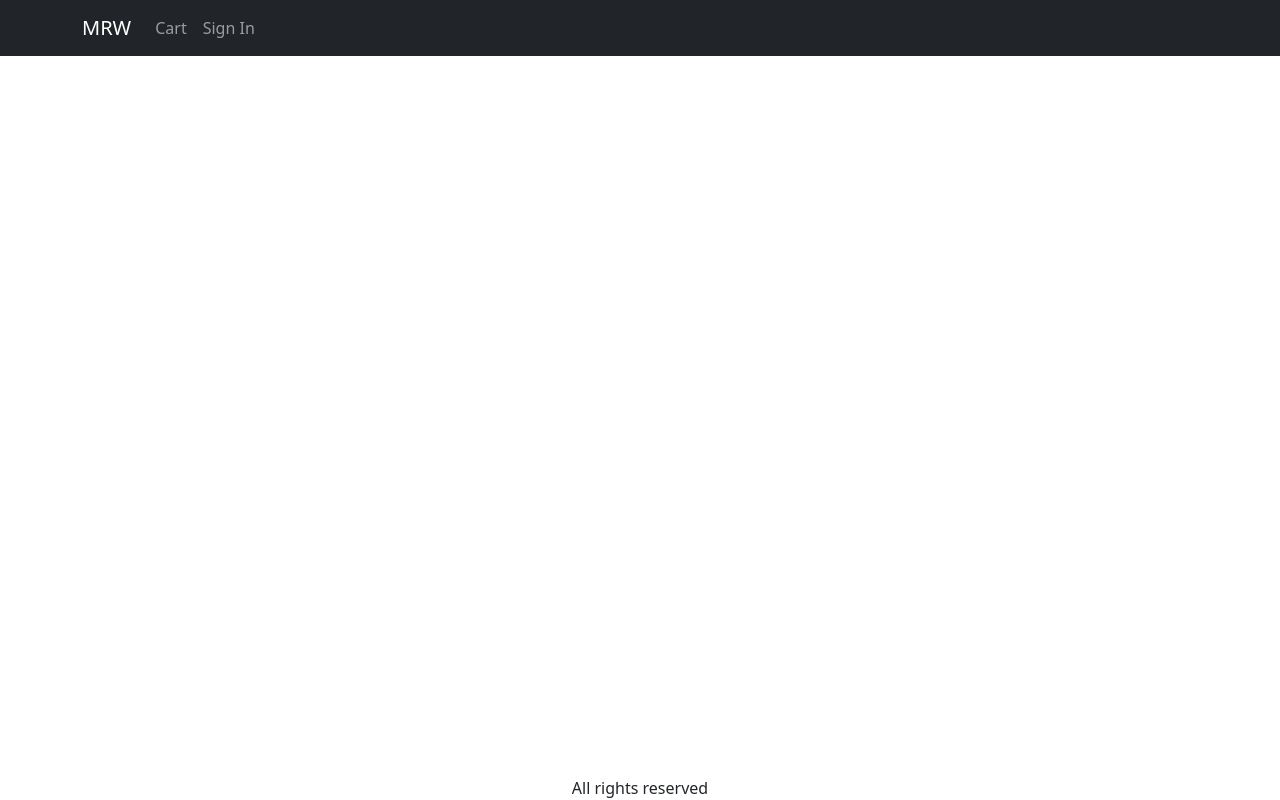
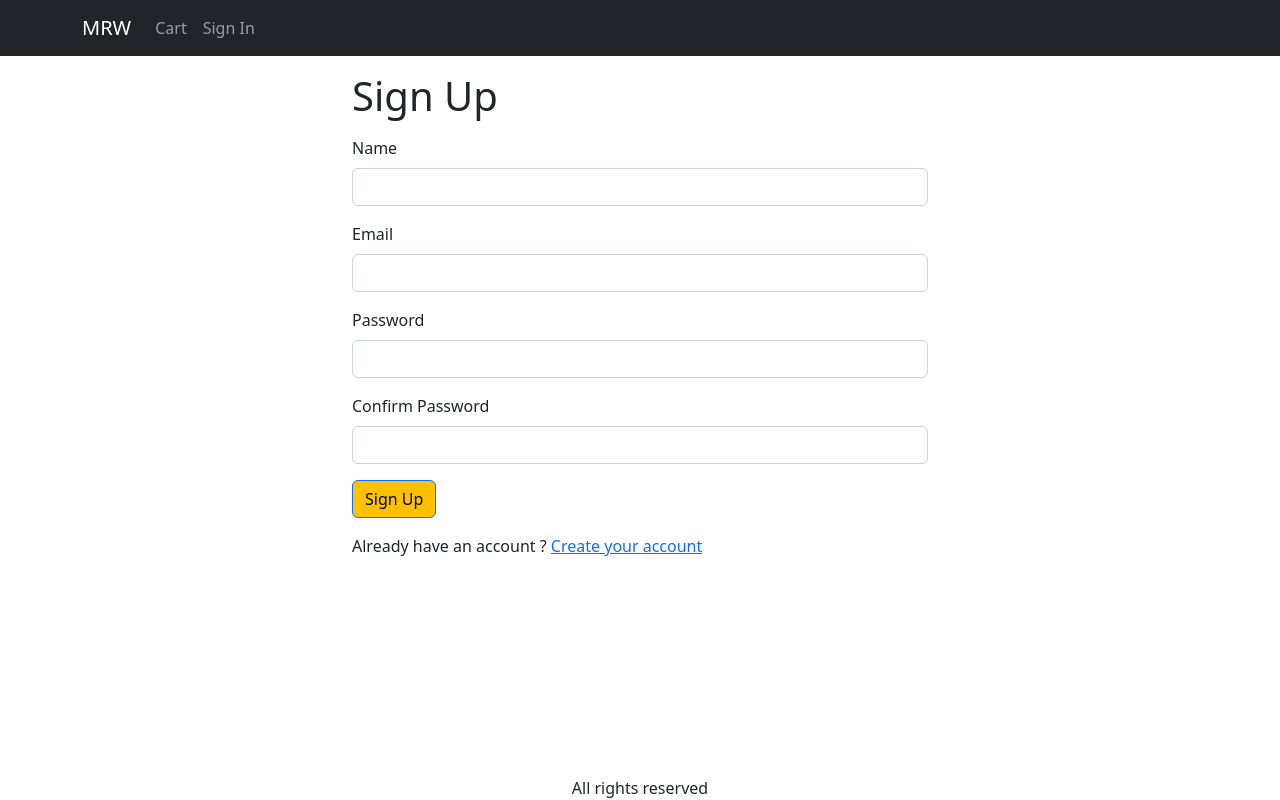
Before and after one commit to rawitchp/mern-mrw-store, a React (Create React App) app in the folder frontend/: page /signup in a window 1280 px wide. Built offline with nearby package versions, Linux system fonts and the light colour scheme.

Commit message:
create Sign-Up Screen

```diff
--- a/frontend/src/App.js
+++ b/frontend/src/App.js
@@ -13,6 +13,7 @@
 import { ToastContainer } from 'react-toastify';
 import 'react-toastify/dist/ReactToastify.css';
 import ShippingAddressScreen from './pages/ShippingAddressScreen.js';
+import SignupScreen from './pages/SignupScreen copy';
 
 function App() {
   const { state, dispatch: ctxDispatch } = useContext(Store);
@@ -76,6 +77,7 @@
               <Route path="/cart" element={<CartScreen />} />
               <Route path="/signin" element={<SigninScreen />} />
               <Route path="/shipping" element={<ShippingAddressScreen />} />
+              <Route path="/signup" element={<SignupScreen />} />
             </Routes>
           </Container>
         </main>
--- /dev/null
+++ b/frontend/src/pages/SignupScreen copy.js
@@ -0,0 +1,98 @@
+import axios from 'axios';
+import { React, useState, useContext, useEffect } from 'react';
+import { Button, Container, Form } from 'react-bootstrap';
+import { Helmet } from 'react-helmet-async';
+import { Link, useLocation, useNavigate } from 'react-router-dom';
+import { Store } from '../Store';
+import { toast } from 'react-toastify';
+import { getError } from '../utils';
+
+function SignupScreen() {
+  const navigate = useNavigate();
+  const { search } = useLocation();
+  const redirectInUrl = new URLSearchParams(search).get('redirect');
+  const redirect = redirectInUrl ? redirectInUrl : '/';
+
+  const [name, setName] = useState('');
+  const [email, setEmail] = useState('');
+  const [password, setPassword] = useState('');
+  const [confirmPassword, setConfirmPassword] = useState('');
+
+  const { state, dispatch: ctxDispatch } = useContext(Store);
+  const { userInfo } = state;
+  const submitHandler = async (e) => {
+    e.preventDefault();
+    if (password !== confirmPassword) {
+      toast.error('Password do not match');
+      return;
+    }
+    try {
+      const { data } = await axios.post('/api/users/signup', {
+        name,
+        email,
+        password,
+      });
+      console.log(data);
+      ctxDispatch({ type: 'USER_SIGNIN', payload: data });
+      localStorage.setItem('userInfo', JSON.stringify(data));
+      navigate(redirect || '/');
+    } catch (err) {
+      console.log(err);
+      toast.error(getError(err));
+    }
+  };
+
+  useEffect(() => {
+    if (userInfo) {
+      navigate(redirect);
+    }
+  }, [navigate, redirect, userInfo]);
+
+  return (
+    <Container className="small-container">
+      <Helmet>
+        <title>Sign Up</title>
+      </Helmet>
+      <h1 className="my-3">Sign Up</h1>
+      <Form onSubmit={submitHandler}>
+        <Form.Group className="mb-3" controlId="name">
+          <Form.Label>Name</Form.Label>
+          <Form.Control onChange={(e) => setName(e.target.value)} required />
+        </Form.Group>
+        <Form.Group className="mb-3" controlId="email">
+          <Form.Label>Email</Form.Label>
+          <Form.Control
+            type="email"
+            require
+            onChange={(e) => setEmail(e.target.value)}
+          />
+        </Form.Group>
+        <Form.Group className="mb-3" controlId="password">
+          <Form.Label>Password</Form.Label>
+          <Form.Control
+            type="password"
+            require
+            onChange={(e) => setPassword(e.target.value)}
+          />
+        </Form.Group>
+        <Form.Group className="mb-3" controlId="confirmPassword">
+          <Form.Label>Confirm Password</Form.Label>
+          <Form.Control
+            type="password"
+            require
+            onChange={(e) => setConfirmPassword(e.target.value)}
+          />
+        </Form.Group>
+        <div className="mb-3">
+          <Button type="submit">Sign Up</Button>
+        </div>
+        <div className="mb-3">
+          Already have an account ?{' '}
+          <Link to={`/signin?redirect=${redirect}`}>Create your account</Link>
+        </div>
+      </Form>
+    </Container>
+  );
+}
+
+export default SignupScreen;
```
Also changed, not shown: 2 other files (tests, documents, lock files or other folders).
